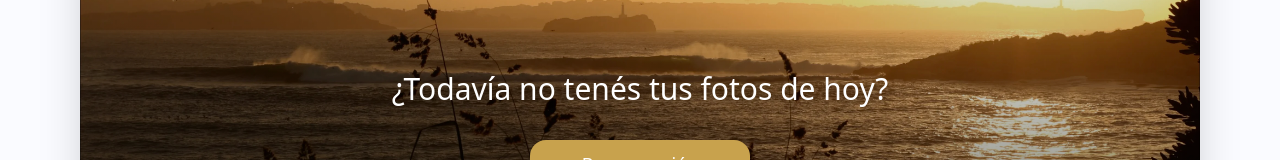
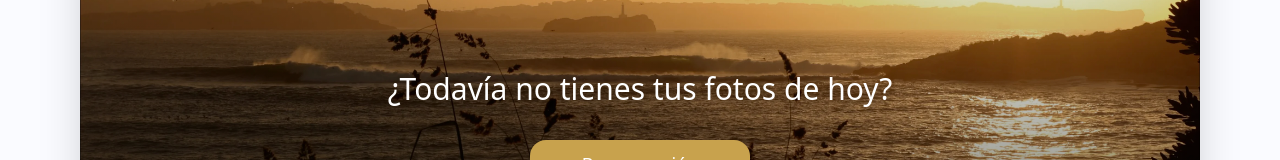
Before and after one commit to AgustinMateos/spotshot, a Next.js app: page / in a window 1280 px wide. Shown: the part 3519-3679 px from the top of the page. Built offline with nearby package versions, Linux system fonts and the light colour scheme; no server answers.

Commit message:
fotos hoy

```diff
--- a/src/components/FotosHoy.jsx
+++ b/src/components/FotosHoy.jsx
@@ -17,7 +17,7 @@ const FotosHoy = () => {
 
         <div className="relative z-10 h-full flex flex-col items-center justify-center text-center px-6">
           <h2 className="text-white text-3xl   leading-tight max-w-2xl mb-8 drop-shadow-md">
-            ¿Todavía no tenés tus fotos de hoy?
+            ¿Todavía no tienes tus fotos de hoy?
           </h2>
 
          <Link
```
